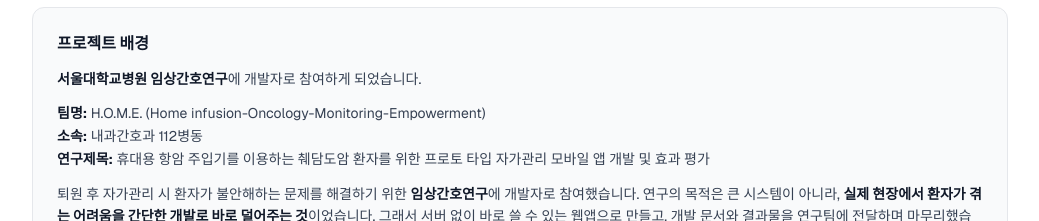
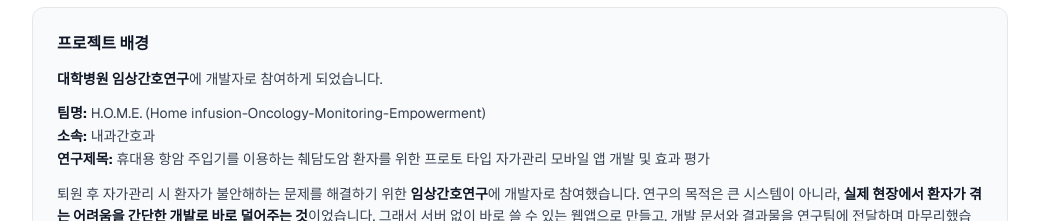
Before and after one commit to HeeJeShin/portfolio, a Next.js app: page /projects/home-care in a window 1280 px wide. Shown: the part 291-512 px from the top of the page, without its empty margins (120-1159 px from the left). Built offline with nearby package versions, Linux system fonts and the light colour scheme.

Commit message:
HomeCare: 기관명 비공개 처리 (대학병원 임상간호연구)
Co-Authored-By: Claude Opus 5.5 <noreply@anthropic.com>

```diff
--- a/app/projects/home-care/_components/HeroSection.tsx
+++ b/app/projects/home-care/_components/HeroSection.tsx
@@ -28,7 +28,7 @@ export const HeroSection = () => {
         </h3>
         <div className="space-y-3 text-sm text-gray-700 leading-relaxed">
           <p>
-            <strong className="text-gray-900">서울대학교병원 임상간호연구</strong>에 개발자로 참여하게 되었습니다.
+            <strong className="text-gray-900">대학병원 임상간호연구</strong>에 개발자로 참여하게 되었습니다.
           </p>
           <p>
             <strong className="text-gray-900">팀명:</strong> {research.team}<br/>
--- a/app/projects/home-care/_data/constants.ts
+++ b/app/projects/home-care/_data/constants.ts
@@ -4,7 +4,7 @@
 export const projectInfo = {
   id: "home-care",
   title: "HomeCare - 홈펌프 항암제 자가관리",
-  subtitle: "의료 헬스케어 도메인 · 서울대학교병원 임상간호연구",
+  subtitle: "의료 헬스케어 도메인 · 대학병원 임상간호연구",
   period: "2026.05 - 2026.10 (완료)",
   description: "휴대용 항암 주입기(홈펌프) 사용 환자를 위한 자가관리 웹앱",
   tags: [
@@ -25,7 +25,7 @@ export const projectInfo = {
   // 연구 정보
   research: {
     team: "H.O.M.E. (Home infusion-Oncology-Monitoring-Empowerment)",
-    department: "내과간호과 112병동",
+    department: "내과간호과",
     title:
       "휴대용 항암 주입기를 이용하는 췌담도암 환자를 위한 프로토 타입 자가관리 모바일 앱 개발 및 효과 평가",
   },
```
